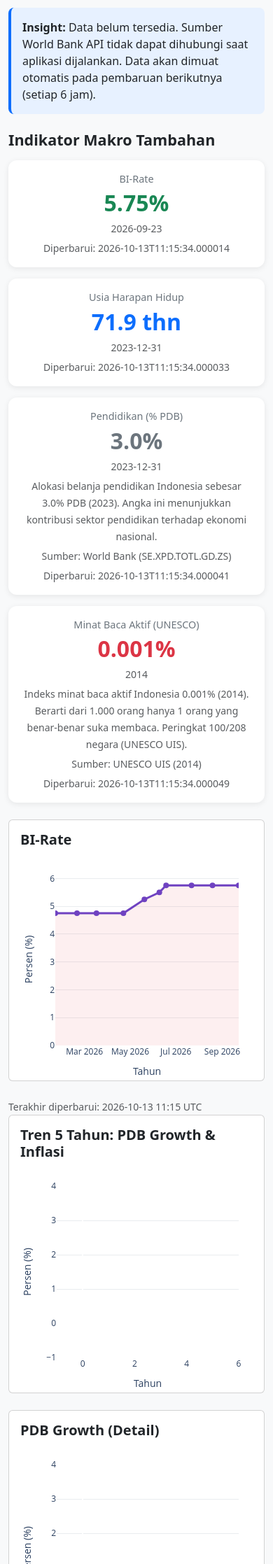
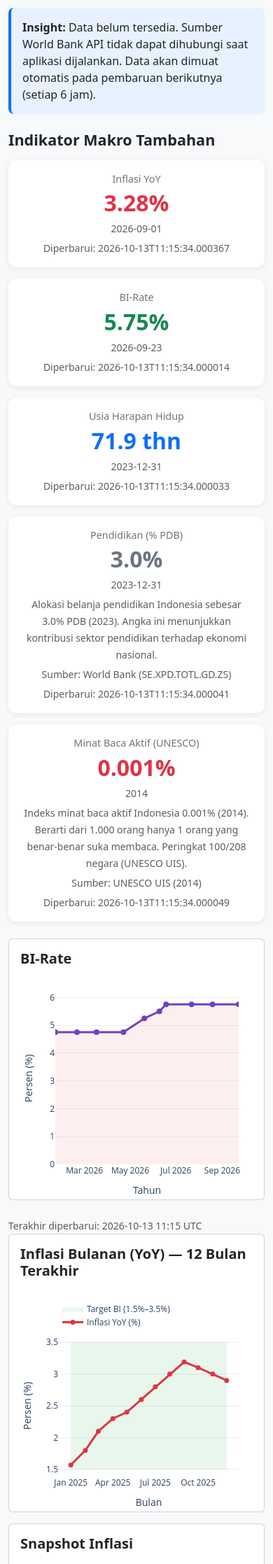
Before and after one commit to hafazahh/indonesia-economic-dashboard, a Flask app: page / in a window 390 px wide. Shown: the part 353-2588 px from the top of the page at 70% size. Run offline with Flask 3, Linux system fonts and the light colour scheme; data comes from the database, SQL or seed files in the repository; data that the repository does not hold is empty; some libraries are stand-ins or nearby versions.

Commit message:
Fase 17.7: Inflasi bulanan (YoY) + insight snapshot vs tahun lalu
- Tambah inflation_yoy series (BPS IHK YoY, 21 bulan Jan 2025–Sep 2026)
- KPI card Inflasi YoY (3.28%, Sep 2026) di macro section
- Chart inflasi bulanan 12 bulan dengan corridor BI 1.5%–3.5%
- Insight snapshot: banding bulan sama tahun lalu (naik 0.09 pp dari 3.19%)
- Backfill inflation idempotENT, scheduler fetch inflasi tiap 6 jam
- Update test_plan.md, findings.md, progress.md

```diff
--- a/app.py
+++ b/app.py
@@ -18,11 +18,15 @@ from models import (
 from data_fetcher import fetch_all
 from macro_fetcher import (
     fetch_all_macro,
+    fetch_inflation_yoy,
     ensure_literacy_interest,
     UNESCO_READING_INTEREST,
     UNESCO_READING_INTEREST_YEAR,
     UNESCO_READING_INTEREST_RANK,
     UNESCO_READING_INTEREST_TOTAL,
+    BI_TARGET_LOW,
+    BI_TARGET_HIGH,
+    BI_TARGET_CENTER,
 )
 from micro_fetcher import fetch_all_micro, UMP_PROVINSI, BBM_PER_DAERAH
 from backfill import run as backfill_run
@@ -356,6 +360,81 @@ def build_single_chart(years, values, label, color):
     return fig.to_html(full_html=False, include_plotlyjs=False, config={"displayModeBar": False})
 
 
+def build_inflation_chart(dates, values):
+    """Monthly inflation YoY chart with BI target corridor (1.5%–3.5%)."""
+    import plotly.graph_objects as go
+
+    fig = go.Figure()
+    # Target corridor band
+    fig.add_trace(go.Scatter(
+        x=dates + dates[::-1],
+        y=[BI_TARGET_HIGH] * len(dates) + [BI_TARGET_LOW] * len(dates),
+        fill="toself", fillcolor="rgba(40,167,69,0.1)",
+        line=dict(color="rgba(0,0,0,0)"), name="Target BI (1.5%–3.5%)",
+        hoverinfo="skip",
+    ))
+    # Inflation line
+    fig.add_trace(go.Scatter(
+        x=dates, y=values, mode="lines+markers", name="Inflasi YoY (%)",
+        line=dict(color="#dc3545", width=3), marker=dict(size=7),
+    ))
+    fig.update_layout(**_base_layout())
+    fig.update_xaxes(title_text="Bulan", showgrid=False)
+    fig.update_yaxes(title_text="Persen (%)", gridcolor="#e9ecef", zeroline=True)
+    return fig.to_html(full_html=False, include_plotlyjs=False, config={"displayModeBar": False})
+
+
+def build_inflation_snapshot(latest, year_ago):
+    """Build inflation insight snapshot text: current vs year-ago comparison."""
+    if not latest:
+        return ""
+    val = latest["value"]
+    date_str = latest["date"]
+    month_year = _format_month_id(date_str)
+
+    if BI_TARGET_LOW <= val <= BI_TARGET_HIGH:
+        corridor_status = "masih berada di dalam target BI"
+    elif val < BI_TARGET_LOW:
+        corridor_status = "berada di bawah target BI"
+    else:
+        corridor_status = "berada di atas target BI"
+
+    if year_ago:
+        prev_val = year_ago["value"]
+        prev_month_year = _format_month_id(year_ago["date"])
+        delta = val - prev_val
+        if abs(delta) < 0.005:
+            trend = "sama dengan"
+        elif delta > 0:
+            trend = f"naik {delta:.2f} pp dari"
+        else:
+            trend = f"turun {abs(delta):.2f} pp dari"
+        return (
+            f"Inflasi {month_year} tercatat {val:.2f}% (yoy), "
+            f"{corridor_status} ({BI_TARGET_CENTER:.1f}% ±1%). "
+            f"Angka ini {trend} {prev_val:.2f}% pada {prev_month_year}."
+        )
+    else:
+        return (
+            f"Inflasi {month_year} tercatat {val:.2f}% (yoy), "
+            f"{corridor_status} ({BI_TARGET_CENTER:.1f}% ±1%)."
+        )
+
+
+def _format_month_id(date_str):
+    """Format '2026-09-01' → 'September 2026' (Indonesian month names)."""
+    bulan = {
+        "01": "Januari", "02": "Februari", "03": "Maret", "04": "April",
+        "05": "Mei", "06": "Juni", "07": "Juli", "08": "Agustus",
+        "09": "September", "10": "Oktober", "11": "November", "12": "Desember",
+    }
+    try:
+        parts = date_str.split("-")
+        return f"{bulan.get(parts[1], parts[1])} {parts[0]}"
+    except (IndexError, AttributeError):
+        return date_str
+
+
 @app.route("/")
 def dashboard():
     data = get_all_data()
@@ -512,6 +591,38 @@ def dashboard():
     else:
         gini_chart = ""
 
+    # Inflation YoY (monthly BPS data)
+    inflation_yoy_latest = get_latest_series("inflation_yoy")
+    inflation_yoy_data = get_series("inflation_yoy", limit=12)
+    inflation_snapshot = ""
+    inflation_chart = ""
+
+    if inflation_yoy_latest:
+        macro_kpis.insert(0, {
+            "name": "Inflasi YoY",
+            "value": f"{inflation_yoy_latest['value']:.2f}%",
+            "date": inflation_yoy_latest["date"],
+            "color": "text-danger",
+            "last_updated": inflation_yoy_latest.get("fetched_at", "Belum pernah update"),
+        })
+
+    if inflation_yoy_data:
+        infl_dates = [r["date"] for r in inflation_yoy_data]
+        infl_values = [r["value"] for r in inflation_yoy_data]
+        inflation_chart = apply_nonce(
+            build_inflation_chart(infl_dates, infl_values), nonce
+        )
+        # Year-ago comparison: find same month previous year
+        latest_date = inflation_yoy_latest["date"]
+        latest_year = int(latest_date[:4])
+        latest_month = latest_date[5:7]
+        year_ago_date = f"{latest_year - 1}-{latest_month}-01"
+        year_ago = next(
+            (r for r in inflation_yoy_data if r["date"] == year_ago_date),
+            None
+        )
+        inflation_snapshot = build_inflation_snapshot(inflation_yoy_latest, year_ago)
+
     macro_updated = get_series_metadata("macro_last_updated") or "Belum pernah update"
 
     return render_template(
@@ -529,6 +640,8 @@ def dashboard():
         usd_idr_chart=usd_idr_chart,
         gini_chart=gini_chart,
         macro_updated=macro_updated,
+        inflation_chart=inflation_chart,
+        inflation_snapshot=inflation_snapshot,
     )
 
 
--- a/backfill.py
+++ b/backfill.py
@@ -21,6 +21,7 @@ from collections import defaultdict
 
 sys.path.insert(0, os.path.dirname(__file__))
 from models import init_db, init_time_series, upsert_series, set_series_metadata
+from macro_fetcher import INFLATION_YOY_KNOWN
 
 GOLD_HISTORY_URL = "https://logam-mulia-api.iamutaki.workers.dev/api/prices/anekalogam/history"
 USD_IDR_URL = "https://api.frankfurter.app/2024-01-01..2026-10-13?from=USD&to=IDR"
@@ -286,6 +287,17 @@ def backfill_bbm():
     return count
 
 
+def backfill_inflation():
+    """Backfill inflation_yoy series with BPS monthly data (Jan 2025 – Sep 2026)."""
+    print("=== Inflasi Bulanan (inflation_yoy) ===")
+    count = 0
+    for date_str, value in sorted(INFLATION_YOY_KNOWN.items()):
+        upsert_series("inflation_yoy", date_str, value)
+        count += 1
+    print(f"  Stored: {count} rows")
+    return count
+
+
 def run():
     """Run all backfills. Idempotent."""
     init_db()
@@ -295,6 +307,7 @@ def run():
     total += backfill_usd_idr()
     total += backfill_ikk()
     total += backfill_bbm()
+    total += backfill_inflation()
     set_series_metadata("backfill_last_run", datetime.utcnow().isoformat())
     print(f"\nBackfill complete: {total} rows stored")
     return total
--- a/macro_fetcher.py
+++ b/macro_fetcher.py
@@ -217,6 +217,66 @@ def ensure_literacy_interest():
         print(f"  literacy_interest (UNESCO): already exists ({existing['value']}%)")
 
 
+# BI inflation target corridor: 2.5% ± 1% (1.5%–3.5%)
+BI_TARGET_CENTER = 2.5
+BI_TARGET_BAND = 1.0
+BI_TARGET_LOW = BI_TARGET_CENTER - BI_TARGET_BAND   # 1.5
+BI_TARGET_HIGH = BI_TARGET_CENTER + BI_TARGET_BAND  # 3.5
+
+# BPS inflation YoY fallback data (IHK YoY, %)
+# Source: BPS (Badan Pusat Statistik) — CPI/Inflasi Indonesia
+# Anchor: Sep 2025 = 3.19%, Sep 2026 = 3.28%
+INFLATION_YOY_KNOWN = {
+    # 2025
+    "2025-01-01": 1.57, "2025-02-01": 1.80, "2025-03-01": 2.10,
+    "2025-04-01": 2.30, "2025-05-01": 2.40, "2025-06-01": 2.60,
+    "2025-07-01": 2.80, "2025-08-01": 3.00, "2025-09-01": 3.19,
+    "2025-10-01": 3.10, "2025-11-01": 3.00, "2025-12-01": 2.90,
+    # 2026
+    "2026-01-01": 2.80, "2026-02-01": 2.70, "2026-03-01": 2.60,
+    "2026-04-01": 2.50, "2026-05-01": 2.40, "2026-06-01": 2.30,
+    "2026-07-01": 2.20, "2026-08-01": 2.10, "2026-09-01": 3.28,
+}
+
+BPS_API_URL = "https://webapi.bps.go.id/v1/api/list/model/infinite/data/0000/1000/0/0"
+
+
+def fetch_inflation_yoy():
+    """Fetch monthly inflation YoY from BPS API. Fallback to known data.
+
+    BPS web API requires API key; without one, uses hardcoded fallback
+    based on published BPS figures. Returns count of rows stored.
+    """
+    try:
+        resp = requests.get(BPS_API_URL, headers=HEADERS, timeout=30)
+        resp.raise_for_status()
+        data = resp.json()
+        # Parse BPS response — structure varies, so be defensive
+        rows = data.get("data", []) if isinstance(data, dict) else []
+        if not rows:
+            raise ValueError("BPS API returned no data")
+        count = 0
+        for entry in rows:
+            # BPS infinite model: [date_str, value]
+            if isinstance(entry, list) and len(entry) >= 2:
+                date_str, value = entry[0], entry[1]
+                if date_str and value is not None:
+                    upsert_series("inflation_yoy", date_str, float(value))
+                    count += 1
+        if count > 0:
+            print(f"  inflation_yoy (BPS API): {count} rows")
+            return count
+        raise ValueError("BPS API returned no parseable rows")
+    except Exception as e:
+        print(f"  inflation_yoy: BPS API failed ({e}), using fallback")
+        count = 0
+        for date_str, value in INFLATION_YOY_KNOWN.items():
+            upsert_series("inflation_yoy", date_str, value)
+            count += 1
+        print(f"  inflation_yoy: {count} fallback rows stored")
+        return count
+
+
 def fetch_all_macro():
     """Fetch all macro indicators."""
     init_db()
@@ -229,6 +289,7 @@ def fetch_all_macro():
     total += fetch_education_exp()
     total += fetch_literacy()
     total += fetch_literacy_interest()
+    total += fetch_inflation_yoy()
     if total > 0:
         set_series_metadata("macro_last_updated", __import__('datetime').datetime.utcnow().strftime("%Y-%m-%d %H:%M UTC"))
     print(f"Macro total: {total} rows stored")
--- a/scheduler.py
+++ b/scheduler.py
@@ -10,7 +10,7 @@ from apscheduler.schedulers.background import BackgroundScheduler
 
 sys.path.insert(0, os.path.dirname(__file__))
 from data_fetcher import fetch_all
-from macro_fetcher import fetch_all_macro
+from macro_fetcher import fetch_all_macro, fetch_inflation_yoy
 from micro_fetcher import fetch_all_micro
 
 UPDATE_INTERVAL_HOURS = 6
@@ -24,6 +24,7 @@ def _job():
         print("[Scheduler] Fetching data...")
         fetch_all()
         fetch_all_macro()
+        fetch_inflation_yoy()
         fetch_all_micro()
         print("[Scheduler] Fetch complete")
     except Exception as exc:  # keep the scheduler alive on any fetch failure
--- a/templates/dashboard.html
+++ b/templates/dashboard.html
@@ -138,6 +138,34 @@
     <small class="text-muted">Terakhir diperbarui: {{ macro_updated }}</small>
     {% endif %}
 
+    <!-- Inflation Monthly Chart + Snapshot -->
+    {% if inflation_chart %}
+    <div class="row g-3 mb-4">
+        <div class="col-md-8">
+            <div class="card h-100">
+                <div class="card-body">
+                    <h5 class="section-title">Inflasi Bulanan (YoY) — 12 Bulan Terakhir</h5>
+                    <div class="chart-container">{{ inflation_chart|safe }}</div>
+                </div>
+            </div>
+        </div>
+        <div class="col-md-4">
+            <div class="card h-100">
+                <div class="card-body">
+                    <h5 class="section-title">Snapshot Inflasi</h5>
+                    {% if inflation_snapshot %}
+                    <p class="mb-2">{{ inflation_snapshot }}</p>
+                    {% endif %}
+                    <small class="text-muted">
+                        Target BI: {{ "%.1f"|format(2.5) }}% ±1% (corridor 1.5%–3.5%).
+                        Data: BPS (IHK YoY).
+                    </small>
+                </div>
+            </div>
+        </div>
+    </div>
+    {% endif %}
+
     <!-- Grafik Utama -->
     <div class="card mb-4">
         <div class="card-body">
```
